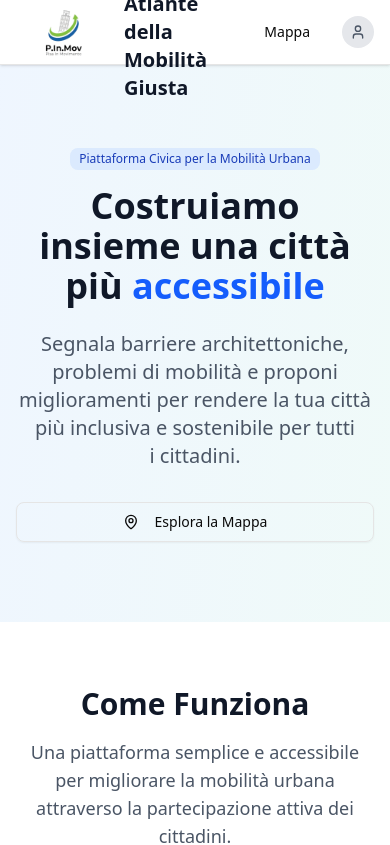
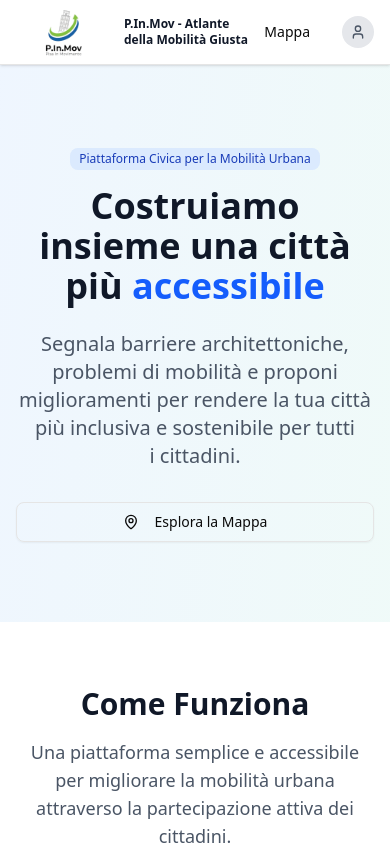
Before and after one commit to LordNik10/atlante-mobilita, a Next.js app: page / in a window 390 px wide. Shown: the top 845 px of the page. Built offline with nearby package versions, Linux system fonts and the light colour scheme; no server answers.

Commit message:
fix: text in mobile size

```diff
--- a/app/page.tsx
+++ b/app/page.tsx
@@ -31,7 +31,7 @@
             <div className="flex items-center gap-3">
               <Image src={logo} alt="Logo" className="w-24 h-24 text-white" />
 
-              <h1 className="text-xl font-bold text-gray-900">
+              <h1 className="text-xs sm:text-xl font-bold text-gray-900">
                 P.In.Mov - Atlante della Mobilità Giusta
               </h1>
             </div>
```
